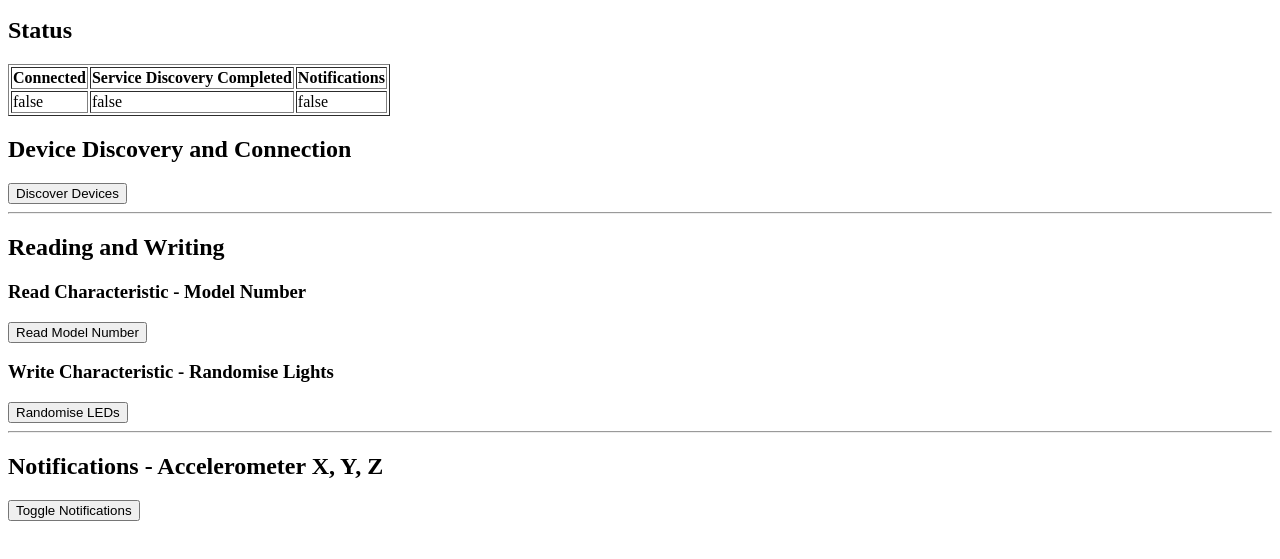
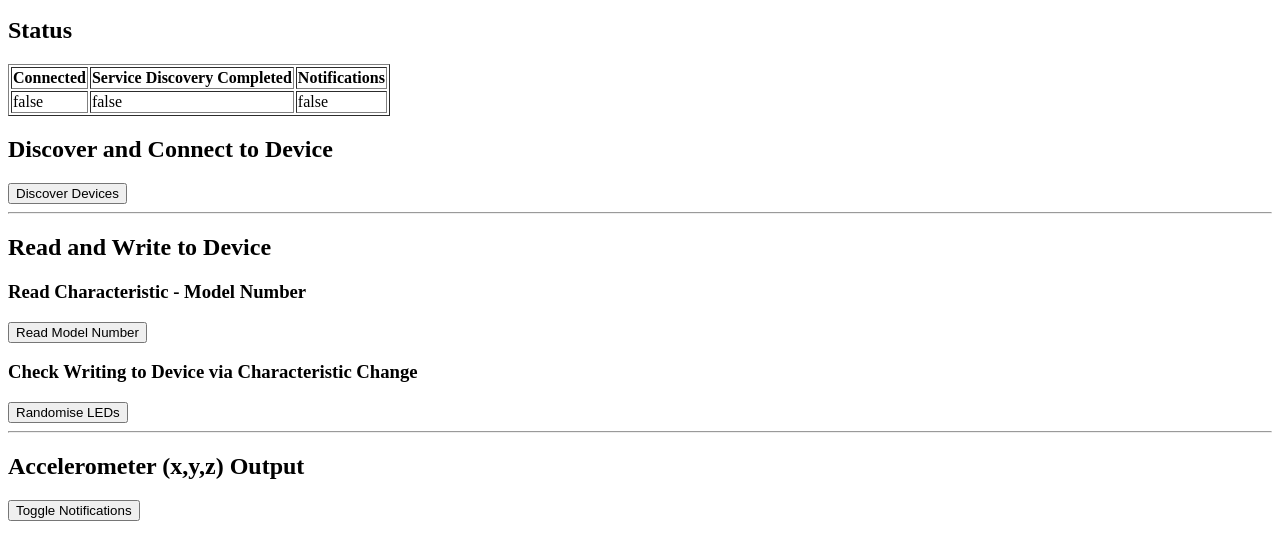
Before and after one commit to isometri/bluetooth-web-app, a plain HTML site: page index.html in a window 1280 px wide. Shown: the part 87-646 px from the top of the page. Drawn offline with Linux system fonts and the light colour scheme.

Commit message:
Update index.html

```diff
--- a/index.html
+++ b/index.html
@@ -338,17 +338,17 @@
             <td id="status_notifications">false</td>
         </tr>
     </table>
-    <h2>Device Discovery and Connection</h2>
+    <h2>Discover and Connect to Device</h2>
     <button id="btn_scan" onclick="discoverDevicesOrDisconnect()">Discover Devices</button>
     <hr>
-    <h2>Reading and Writing</h2>
+    <h2>Read and Write to Device</h2>
     <h3>Read Characteristic - Model Number</h3>
     <button id="btn_read" onclick="readModelNumber()">Read Model Number</button>
     <div id="model_number"></div>
-    <h3>Write Characteristic - Randomise Lights</h3>
+    <h3>Check Writing to Device via Characteristic Change</h3>
     <button id="btn_write" onclick="randomLEDs()">Randomise LEDs</button>
     <hr>
-    <h2>Notifications - Accelerometer X, Y, Z</h2>
+    <h2>Accelerometer (x,y,z) Output</h2>
     <button id="btn_notify" onclick="toggleAccelerometerNotifications()">Toggle Notifications</button>
     <div id="accelerometer_data"></div>
 </body>
```
